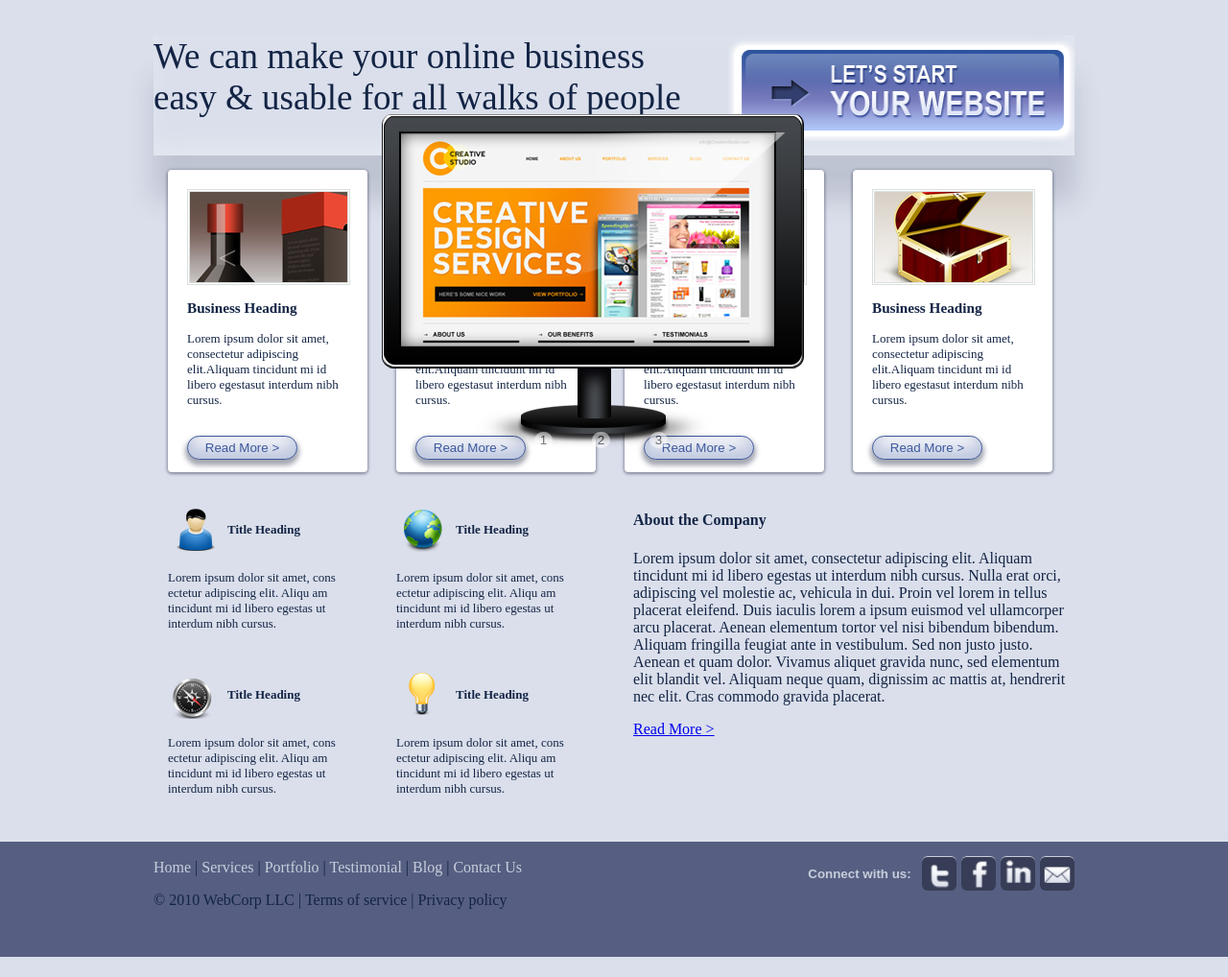
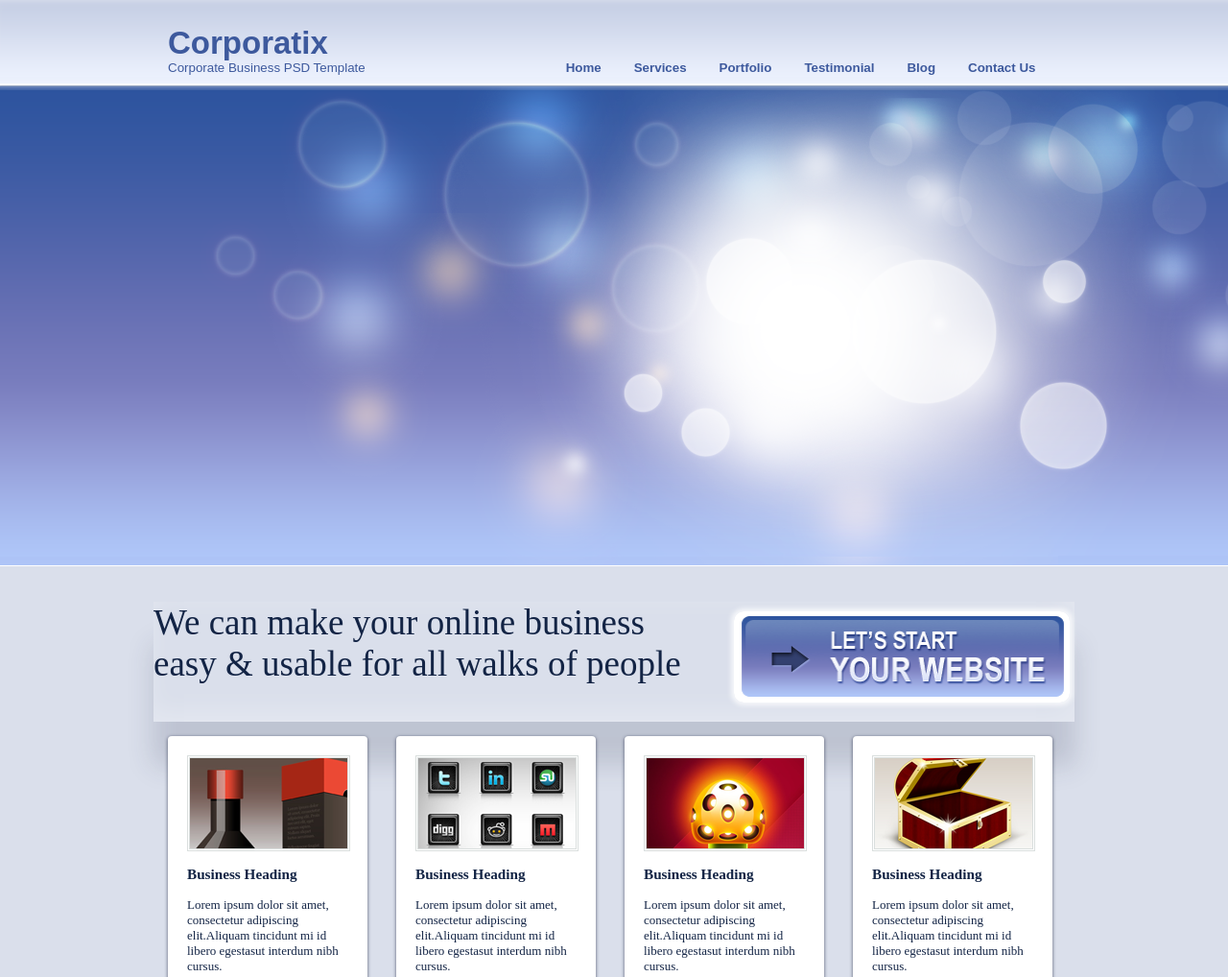
Before and after one commit to SamohvalovGMcR/ggg.github.io, a plain HTML site: page index.html in a window 1280 px wide. Shown: the top 1018 px of the page at 96% size. Before the commit the page ends 997 px from the top, so only its background shows below. Drawn offline with nearby package versions, Linux system fonts and the light colour scheme.

Commit message:
Update index.html (reverted from commit 5a896d1121afd6df12e4319343a5e93803343e94)

```diff
--- a/index.html
+++ b/index.html
@@ -15,14 +15,29 @@
 </head>
 
 <body>
-   <script src="/socket.io/socket.io.js"></script>
-   <p id="show"></p>
+   <div class="" style="">
+   <div class="divup" style="">
 
-<div id="landall" style=" position: absolute; left:180px" >
-<span id="left">&lt;</span>
-<span id="right"  style="left:95%;">&gt;</span>
- <button id="buttons"></button>
-</div>
+
+    <div class="center" style="">
+      <button><h1>Corporatix</h1>
+      <p style="margin-top:-23px;">Corporate Business PSD Template</p></button>
+ <div class="" style="display:inline-block; margin-top:20px; margin-left:175px;">
+<button onclick="return location.href = '/'"><strong>Home</strong></button>
+<button><strong>Services</strong></button>
+<button> <strong>Portfolio</strong></button>
+<button><strong>Testimonial</strong></button>
+<button><strong>Blog</strong></button>
+<button><strong>Contact Us</strong></button>
+ </div>
+
+   </div>
+
+   </div>
+
+   <div class="d500" style="">
+    <div class="center2" style="">
+
    </div>
    </div>
 
@@ -132,152 +147,6 @@ easy & usable for all walks of people</p></div>
   //event.target.style.background="red";//boxShadow="";
  // };
 
-
- //slider script
- //var socket = io.connect();//
-   var i=0;
-
-  var arr=[
-
-  "./images/monitorri.png",
-   "./images/monitorle.png",
-    "./images/monitor1.png",
-   /// "http://Петя.png",
-    //"http://Федя.png",
-   //"http://adovaya.jpg",
-   //"http://Продукты.jpg",
-   // "http://1440x900-004.jpg",
- ];
-
-  /*socket.on('sliderimg', function (value) {*/
-  /* if(value)arr=value;*/
- /*});*/
-
- var im=document.createElement('img');
- im.id="train"
- im.src=arr[i];
-  im.style.left=-im.width +"px";
- landall.appendChild(im);
-
- var im1=document.createElement('img');
- im1.id="train1"
- im1.src=arr[i];
- landall.appendChild(im1);
-
- train1.onload = function(){
-  landall.style.width=train1.width +"px";
-   landall.style.height=train1.height +"px";
-  //show.innerHTML = train.width;
-
- };
-
-  const leftf=(i1=i)=> {
-
-    if(train1.style.left=="0px"||train1.style.left==0){
-  train.classList.add('animate');
-
- train.src=arr[i1];
-  train.style.zIndex=2;
-  train.classList.remove('noanimate');
-  train.style.left=0;
-
-  train1.classList.remove('animate');
-   train1.style.zIndex=1;
-  train1.classList.add('noanimate');
-   train1.style.left=-train1.width +"px";
-
- }else{
-  train1.style.zIndex=2;
-  train1.classList.remove('noanimate');
-  train1.classList.add('animate');
-  // arr[i1+1] ?  i=i1+1 : i=0 ;
-   train1.src=arr[i1];
-  train1.style.left=0 +"px";
-  train.style.zIndex=1;
-  train.classList.add('noanimate');
-  train.style.left=-train1.width +"px";
-  }
-// show.innerHTML =i;
-};
-
-const rightf=(i1=i)=> {
-
-
-  train.classList.remove('noanimate');
-  train1.classList.remove('noanimate');
- if(train1.style.left=="0px"||train1.style.left==0){
-
-   train.src=arr[i1];
-  train1.classList.add('animate');
-
-
-  train1.style.zIndex=2;
-  train1.style.left=-train.width-2 +"px";
-  train.classList.remove('animate');
-   train.style.zIndex=1;
-   train.style.left=0;
- }else{
-
-     train1.src=arr[i1];
-  train.classList.add('animate');
-
-  train.style.zIndex=2;
-  train.style.left=-train.width-2 +"px";
-  train1.classList.remove('animate');
-   train1.style.zIndex=1;
-   train1.style.left=0;
-
- }
-
-};
-
-left.onclick=()=>{
-  //train.style.zIndex=1;
-  //train.classList.remove('animate');
-  //train.style.left="0px";
-
- arr[i+1] ?  i=i+1 : i=0 ;
-
-  leftf(i);
-};
-
-right.onclick=()=>{
- //train1.style.zIndex=1;
- //train1.classList.remove('animate');
- //train1.style.left="0px";
-   i>0 ?  i-- : i=arr.length-1 ;
-  rightf(i);
-  };
-
-
-for(k=0;k<arr.length;k++){
-
-  let btn=document.createElement('button');
-  btn.innerHTML =k+1;
-   btn.onclick=()=>{i=btn.innerHTML-1; rightf(i);return i;};
-
-   btn.style.left=btn.style.left+k * 60 +"px";
-   buttons.appendChild(btn);
-};
-
-
-var id=setInterval(()=>{
-leftf(i);
-arr[i+1] ?  i++ :  i=0;
-
-//  clearInterval();
-  },4000);
-
-landall.onmouseenter=()=>clearInterval(id);
-landall.onmouseleave=()=>id=setInterval(()=>{
-leftf(i);
-arr[i+1] ?  i++ :  i=0;
-
-
-  },4000);
-
-
-
    </script>
 
   </body>
--- a/style.css
+++ b/style.css
@@ -246,71 +246,3 @@ color:#c8cedd;
  	margin-top: 15px;
  	margin-left: 5px;
 }
-
-
-/* Styles slider */
-
-#buttons{
-   bottom:10%;
-   left:40%;
-   position: absolute;
-}
-
-#buttons button{
-
-
-   opacity: 0.5;
-   z-index:3;
-  position: absolute;
-
-   border-radius: 50%;
-   background-color:white;
-   outline:none;
- }
-
- #landall  span{
-   display:block;
-   color:white;
-   opacity: 0.4;
-   cursor:pointer;
-    position: absolute;
-     z-index:3;
-     bottom:45%;
-     left:5%;
-   font-size: 35px;
-
-   /* border: 1px dashed yellow;*/
-
- }
-
-
-    #train, #train1{
-      position: absolute;
-      left:0px;
-     /* border: 1px dashed yellow; */
-     z-index:1;
-    }
-
-     #train1{
-      /*  border: 1px dashed green; */
-     }
-
-  #landall{
-   overflow:hidden;
-   /* border: 1px dashed yellow;*/
-  }
-
-
- #train1.animate, #train.animate{
- transition-property:left;
-
-  transition-duration: 1s;
-  transition-timing-function: linear;
-
-}
-
-#train1.noanimate, #train.noanimate{
- transition-property:left;
- transition-delay: 1s;
- transition-duration: 0s;
-}
```
Also changed, not shown: images/monitor1.png (deleted), images/monitorle.png (deleted), images/monitorri.png (deleted), monitor1.png (added), 2 other files.
